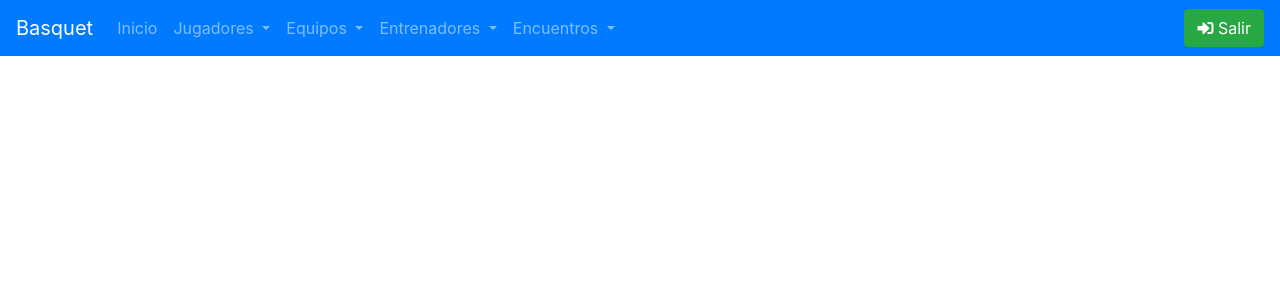
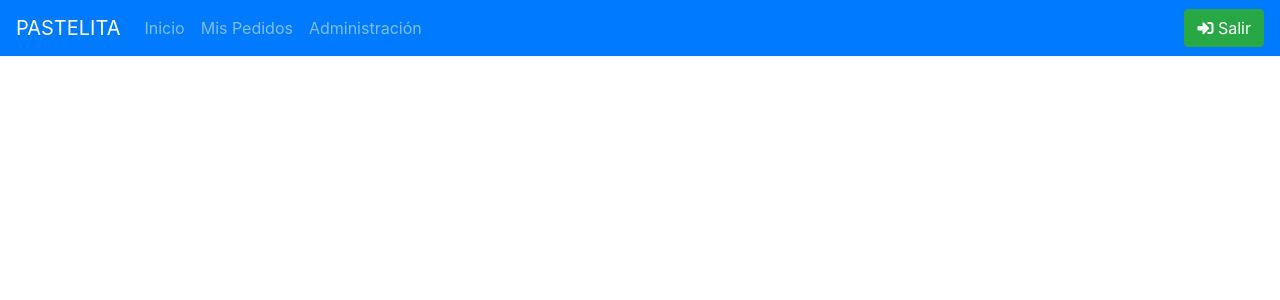
Before and after one commit to adamraven123/Proyecto-Desarrollo-Wen, a Django app: template templates/base.html in a window 1280 px wide. Shown: the top 300 px of the page. Run offline with Django 3.2, Linux system fonts and the light colour scheme; the template is opened without the code that fills it, so the values that code supplies are empty; a user stored in the database is signed in; some libraries are stand-ins or nearby versions.

Commit message:
navbar funcioando

```diff
--- a/core/templates/index.html
+++ b/core/templates/index.html
@@ -1,4 +1,4 @@
-{% extends base.html %}
+{% extends "base.html" %}
 {% block content %}
 <h1> Holi index</h1>
 {% endblock content %}
--- a/pasteles/settings.py
+++ b/pasteles/settings.py
@@ -55,7 +55,7 @@ ROOT_URLCONF = 'pasteles.urls'
 TEMPLATES = [
     {
         'BACKEND': 'django.template.backends.django.DjangoTemplates',
-        'DIRS': ['templates7'],
+        'DIRS': ['templates'],
         'APP_DIRS': True,
         'OPTIONS': {
             'context_processors': [
--- a/pasteles/urls.py
+++ b/pasteles/urls.py
@@ -15,7 +15,9 @@ Including another URLconf
 """
 from django.contrib import admin
 from django.urls import path
+from core.views import index
 
 urlpatterns = [
     path('admin/', admin.site.urls),
+    path('',index,name='index'),
 ]
--- a/templates/_navbar.html
+++ b/templates/_navbar.html
@@ -1,5 +1,5 @@
 <nav class="navbar navbar-expand-lg sticky-top navbar-dark bg-primary">
-	<a class="navbar-brand" href="#">Basquet</a>
+		<a class="navbar-brand" href="#">PASTELITA</a>
 		<button class="navbar-toggler" type="button" data-toggle="collapse" data-target="#navbarNavDropdown" aria-controls="navbarNavDropdown"
 		 aria-expanded="false" aria-label="Toggle navigation">
 			<span class="navbar-toggler-icon"></span>
@@ -9,68 +9,21 @@
 				<li id="home" class="nav-item">
 					<a class="nav-link" href="{% url 'index' %}">Inicio</a>
 				</li>
-			<li id="pl_list" class="nav-item dropdown">
-				<a class="nav-link dropdown-toggle" href="#" id="navbarDropdownMenuLink" data-toggle="dropdown" aria-haspopup="true" aria-expanded="false">
-					Jugadores
-				</a>
-				<div class="dropdown-menu" aria-labelledby="navbarDropdownMenuLink">
+				<li id="te_list" class="nav-item dropdown">
+					<a class="nav-link" href="{% url 'index' %}">Mis Pedidos</a>
+				</li>
 				{% if request.user.is_staff %}
-					<a class="dropdown-item" href="{% url 'player_add' %}">Agregar Jugador</a>
-					{% endif %}
-					<a class="dropdown-item" href="{% url 'player_list' %}">Lista de Jugadores</a>
-				</div>
-			</li>
-			<li id="te_list" class="nav-item dropdown">
-				<a class="nav-link dropdown-toggle" href="#" id="navbarDropdownMenuLink" data-toggle="dropdown" aria-haspopup="true" aria-expanded="false">
-					Equipos
-				</a>
-				<div class="dropdown-menu" aria-labelledby="navbarDropdownMenuLink">
-					{% if request.user.is_staff %}
-					<a class="dropdown-item" href="{% url 'team_add' %}">Agregar Equipo</a>
-					{% endif %}
-					<a class="dropdown-item" href="{% url 'team_list' %}">Lista de Equipos</a>
-				</div>
-			</li>
 				<li id="en_list" class="nav-item dropdown">
-				<a class="nav-link dropdown-toggle" href="#" id="navbarDropdownMenuLink" data-toggle="dropdown" aria-haspopup="true" aria-expanded="false">
-					Entrenadores
-				</a>
-				<div class="dropdown-menu" aria-labelledby="navbarDropdownMenuLink">
-					{% if request.user.is_staff %}
-					<a class="dropdown-item" href="{% url 'coach_add' %}">Agregar Entrenador</a>
-					{% endif %}
-					<a class="dropdown-item" href="{% url 'coach_list' %}">Lista de Entrenadores</a>
-				</div>
-			</li>
-			<li id="ma_list" class="nav-item dropdown">
-				<a class="nav-link dropdown-toggle" href="#" id="navbarDropdownMenuLink" data-toggle="dropdown" aria-haspopup="true" aria-expanded="false">
-					Encuentros
-				</a>
-				<div class="dropdown-menu" aria-labelledby="navbarDropdownMenuLink">
-					{% if request.user.is_staff %}
-					<a class="dropdown-item" href="{% url 'match_add' %}">Agregar Encuentro</a>
-					{% endif %}
-					<a class="dropdown-item" href="{% url 'match_list' %}">Lista de Encuentros</a>
-				</div>
-			</li>
-			{% if request.user.coach %}
-				<li id="tc_list" class="nav-item dropdown">
-					<a class="nav-link dropdown-toggle" href="#" id="navbarDropdownMenuLink" data-toggle="dropdown" aria-haspopup="true" aria-expanded="false">
-						Nominas
-					</a>
-					<div class="dropdown-menu" aria-labelledby="navbarDropdownMenuLink">
-						<a class="dropdown-item" href="{% url 'teamcompose_add' %}">Agregar Nomina</a>
-						<a class="dropdown-item" href="{% url 'teamcompose_list' %}">Lista de Nomina</a>
-					</div>
+					<a class="nav-link" href="{% url 'index' %}">Administración</a>
 				</li>
 				{% endif %}
 			</ul>
 		</div>
 		{% if request.user.is_authenticated %}
-		<a href="{% url 'auth_logout' %}" class="btn btn-success pull-right">
+			<a href="" class="btn btn-success pull-right">
 				<i class="fas fa-sign-in-alt"></i> Salir</a>
 		{% else %}
-		<a href="{% url 'auth_login' %}" class="btn btn-success pull-right">
+			<a href="" class="btn btn-success pull-right">
 				<i class="fas fa-sign-in-alt"></i> Ingresar</a>
 		{% endif %}
 	</nav>
```
Lines whose indentation alone changed are shown as unchanged.
